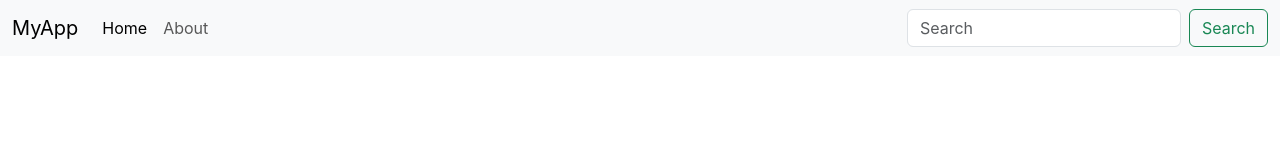
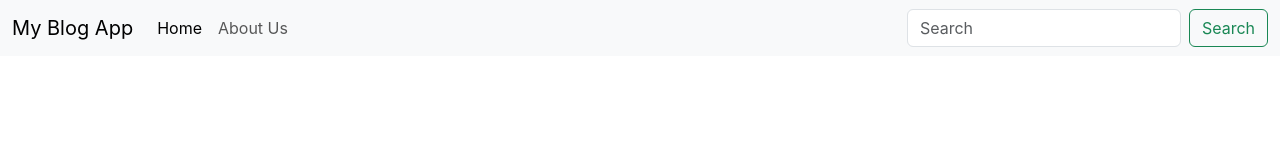
Before and after one commit to skhan78/Blog-App, a React (Create React App) app: page / in a window 1280 px wide. Shown: the top 160 px of the page. Built offline with nearby package versions, Linux system fonts and the light colour scheme.

Commit message:
Set default props and pass

```diff
--- a/src/App.js
+++ b/src/App.js
@@ -4,7 +4,7 @@ import Navbar from './components/Navbar';
 
 function App() {
   return (
-    <Navbar/>
+    <Navbar title="My Blog App" about_us="About Us"/>
   );
 }
 
--- a/src/components/Navbar.js
+++ b/src/components/Navbar.js
@@ -1,9 +1,12 @@
-function Navbar(){
+import React from "react";
+import PropTypes from "prop-types";
+
+function Navbar(props){
   return(
   <div>
   <nav className="navbar navbar-expand-lg bg-body-tertiary">
     <div className="container-fluid">
-      <a className="navbar-brand" href='/'>MyApp</a>
+      <a className="navbar-brand" href='/'>{props.title}</a>
       <button className="navbar-toggler" type="button" data-bs-toggle="collapse" data-bs-target="#navbarSupportedContent" aria-controls="navbarSupportedContent" aria-expanded="false" aria-label="Toggle navigation">
         <span className="navbar-toggler-icon"></span>
       </button>
@@ -13,7 +16,7 @@ function Navbar(){
             <a className="nav-link active" aria-current="page" href='/'>Home</a>
           </li>
           <li className="nav-item">
-            <a className="nav-link" href='/'>About</a>
+            <a className="nav-link" href='/'>{props.about_us}</a>
           </li>
         </ul>
         <form className="d-flex" role="search">
@@ -28,3 +31,6 @@ function Navbar(){
 }
 
 export default Navbar;
+
+Navbar.propTypes = {title: PropTypes.string, about_us: PropTypes.string}
+Navbar.defaultProps = {title: "you have to enter a title", about_us: "you have to enter a about"}
```
